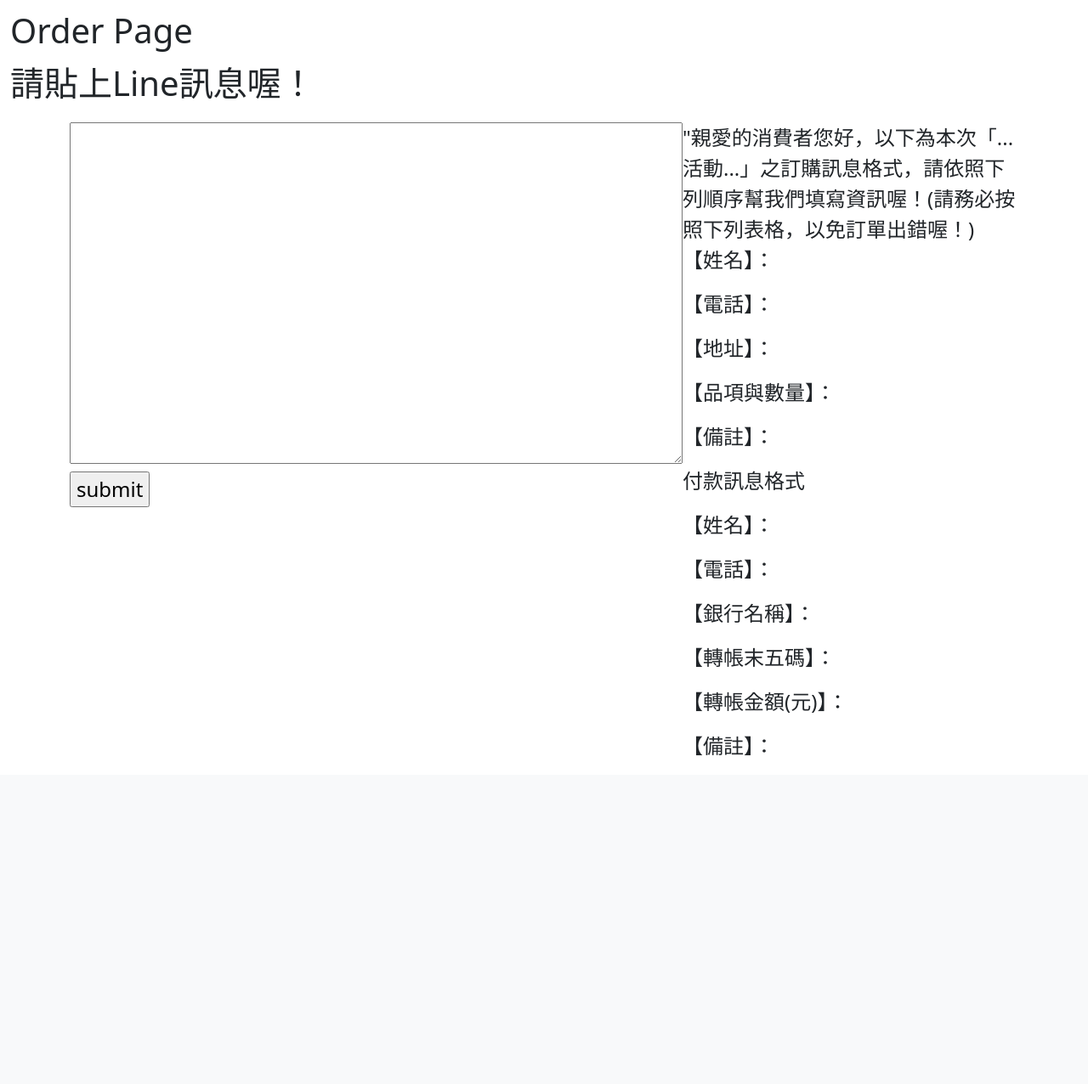
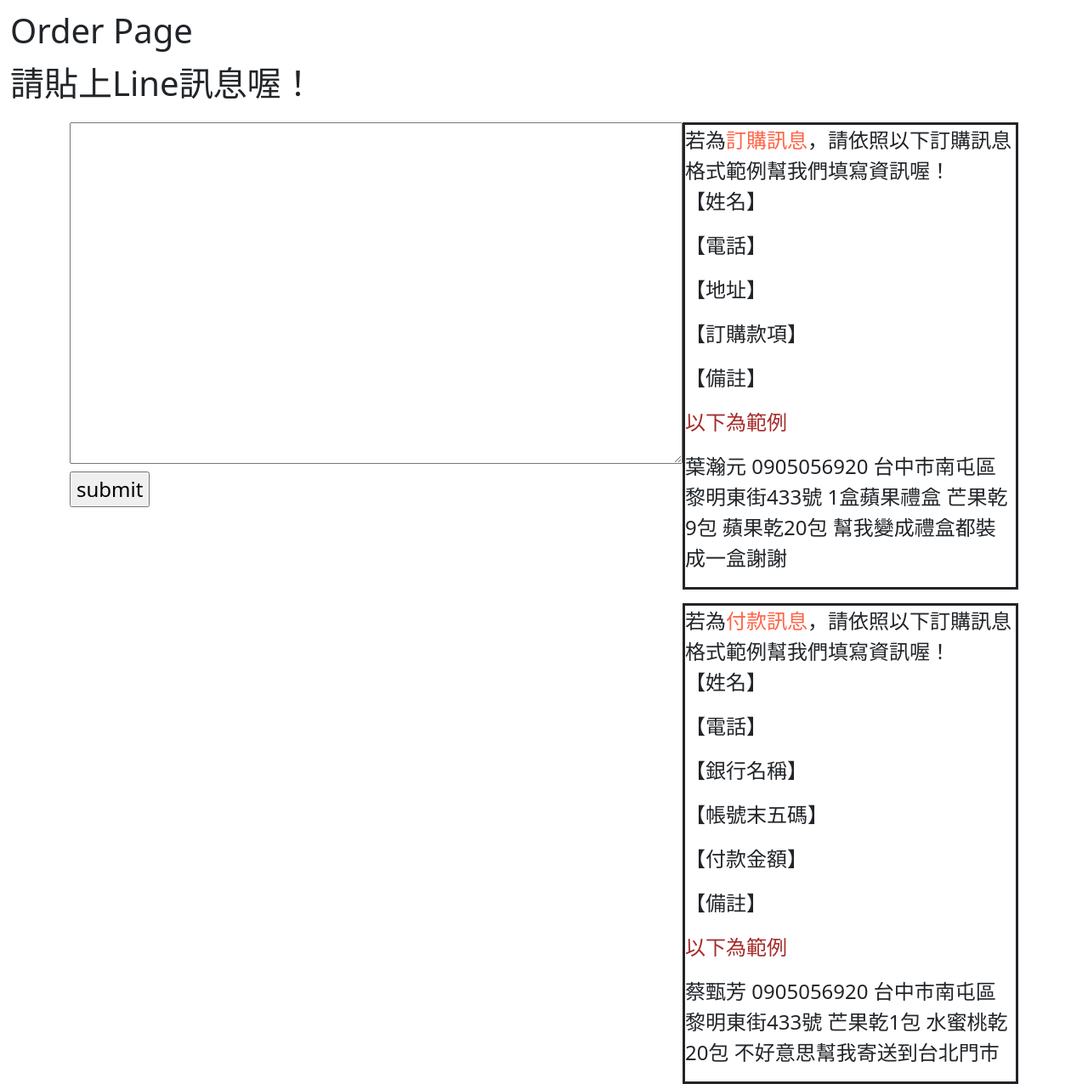
Before and after one commit to Mattis3858/Producing_And_Selling_Information_System, a Flask app: page /order in a window 1280 px wide. Shown: the part 68-1344 px from the top of the page at 85% size. Before the commit the page ends 957 px from the top, so only its background shows below. Run offline with Flask 2, Linux system fonts and the light colour scheme.

Commit message:
change the content of order.html to more specific

```diff
--- a/Templates/order.html
+++ b/Templates/order.html
@@ -28,20 +28,34 @@ messages %}
       <p><input type="submit" value="submit" /></p>
     </div>
     <div class="right">
-      "親愛的消費者您好，以下為本次「...活動...」之訂購訊息格式，請依照下列順序幫我們填寫資訊喔！(請務必按照下列表格，以免訂單出錯喔！)
-      <p>【姓名】：</p>
-      <p>【電話】：</p>
-      <p>【地址】：</p>
-      <p>【品項與數量】：</p>
-      <p>【備註】：</p>
-      <div>
-        <p>付款訊息格式</p>
-        <p>【姓名】：</p>
-        <p>【電話】：</p>
-        <p>【銀行名稱】：</p>
-        <p>【轉帳末五碼】：</p>
-        <p>【轉帳金額(元)】：</p>
-        <p>【備註】：</p>
+      <div style="border-style: solid">
+        若為<span style="color: tomato">訂購訊息</span
+        >，請依照以下訂購訊息格式範例幫我們填寫資訊喔！
+        <p>【姓名】</p>
+        <p>【電話】</p>
+        <p>【地址】</p>
+        <p>【訂購款項】</p>
+        <p>【備註】</p>
+        <p style="color: brown">以下為範例</p>
+        <p>
+          葉瀚元 0905056920 台中市南屯區黎明東街433號 1盒蘋果禮盒 芒果乾9包
+          蘋果乾20包 幫我變成禮盒都裝成一盒謝謝
+        </p>
+      </div>
+      <div style="border-style: solid; margin-top: 2vh">
+        若為<span style="color: tomato">付款訊息</span
+        >，請依照以下訂購訊息格式範例幫我們填寫資訊喔！
+        <p>【姓名】</p>
+        <p>【電話】</p>
+        <p>【銀行名稱】</p>
+        <p>【帳號末五碼】</p>
+        <p>【付款金額】</p>
+        <p>【備註】</p>
+        <p style="color: brown">以下為範例</p>
+        <p>
+          蔡甄芳 0905056920 台中市南屯區黎明東街433號 芒果乾1包 水蜜桃乾20包
+          不好意思幫我寄送到台北門市
+        </p>
       </div>
     </div>
   </div>
```
